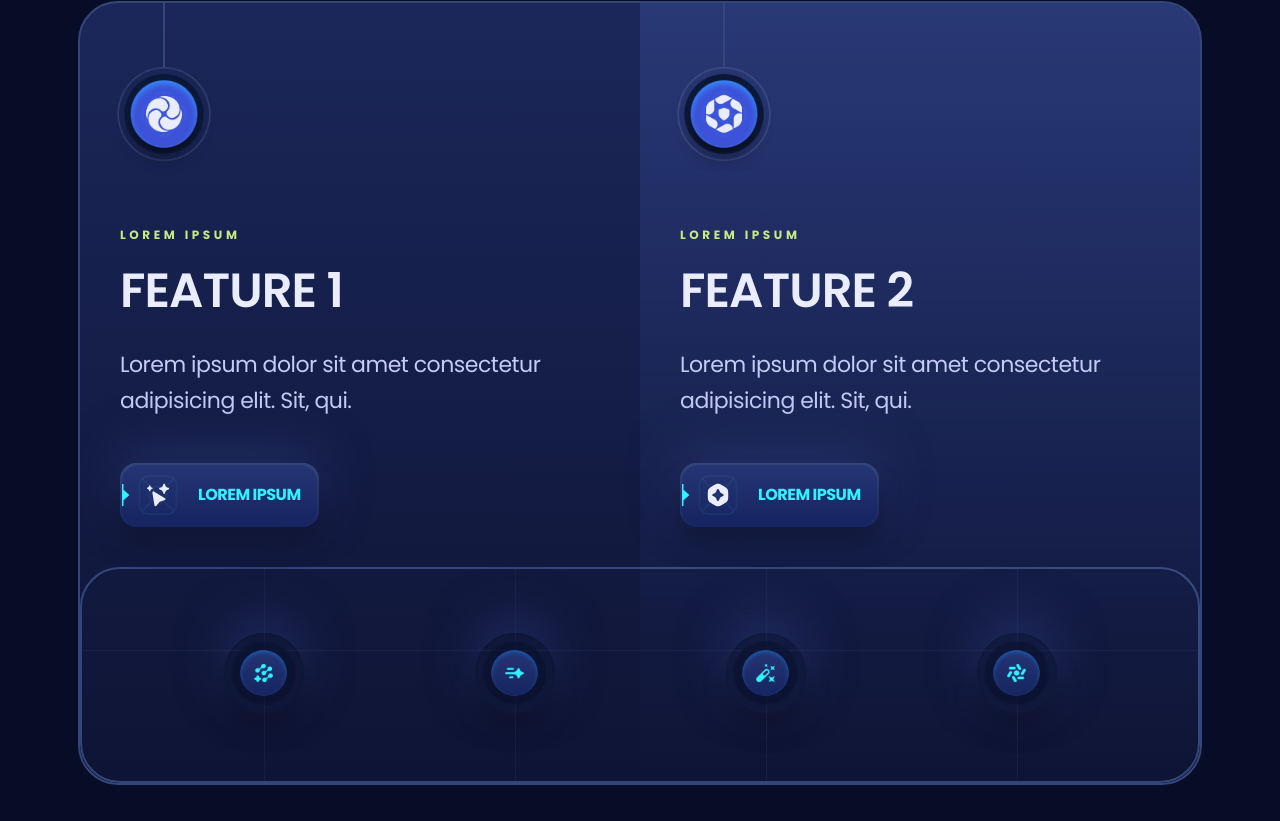
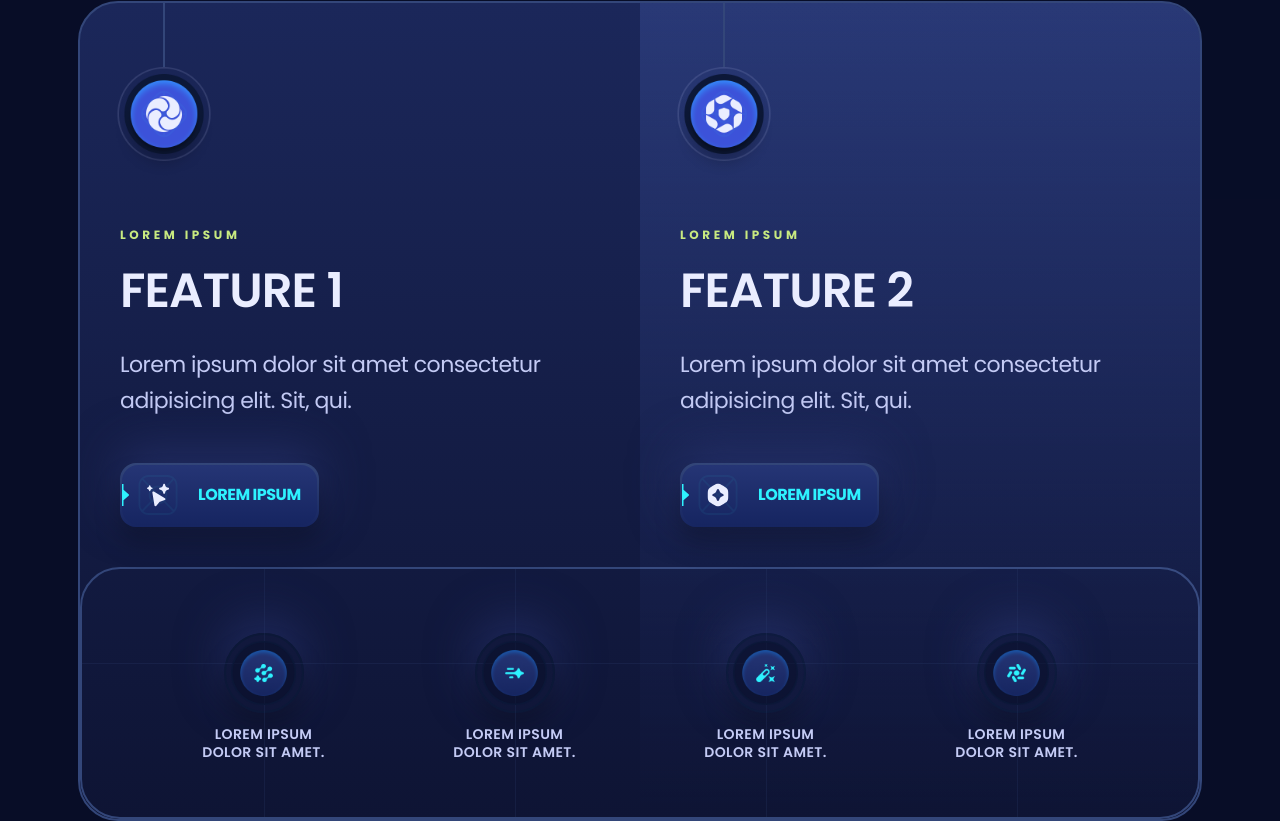
Before and after one commit to Dimterion/landing-page, a React (Vite) app: page / in a window 1280 px wide. Shown: the part 903-1724 px from the top of the page. Before the commit the page ends 1688 px from the top, so only its background shows below. Built offline with nearby package versions, Linux system fonts and the light colour scheme.

Commit message:
add titles to features details

```diff
--- a/src/components/Features.jsx
+++ b/src/components/Features.jsx
@@ -43,6 +43,9 @@ const Features = () => {
                       className="z-20 size-17/20 object-contain"
                     />
                   </div>
+                  <h3 className="base-small relative z-2 mx-auto my-0 max-w-36 text-center uppercase">
+                    {title}
+                  </h3>
                 </li>
               ))}
             </ul>
```
